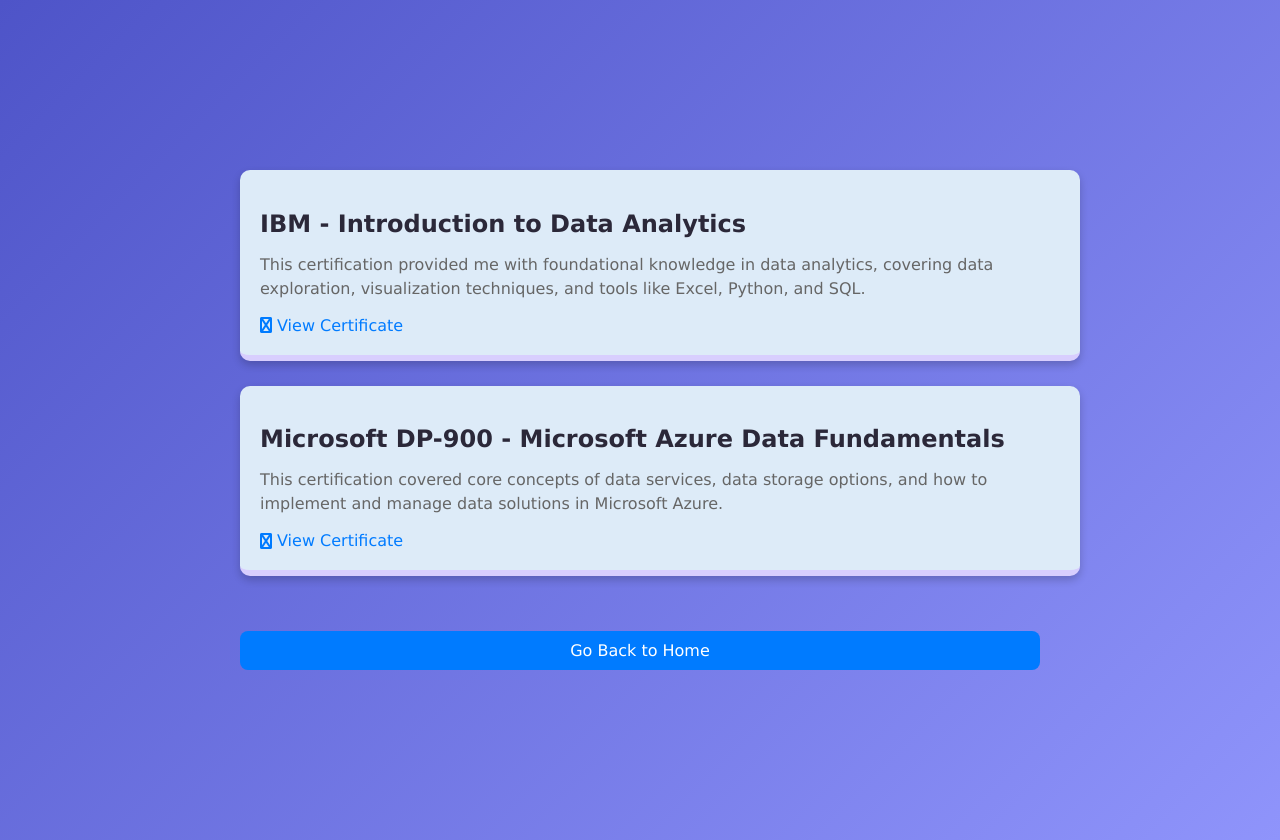
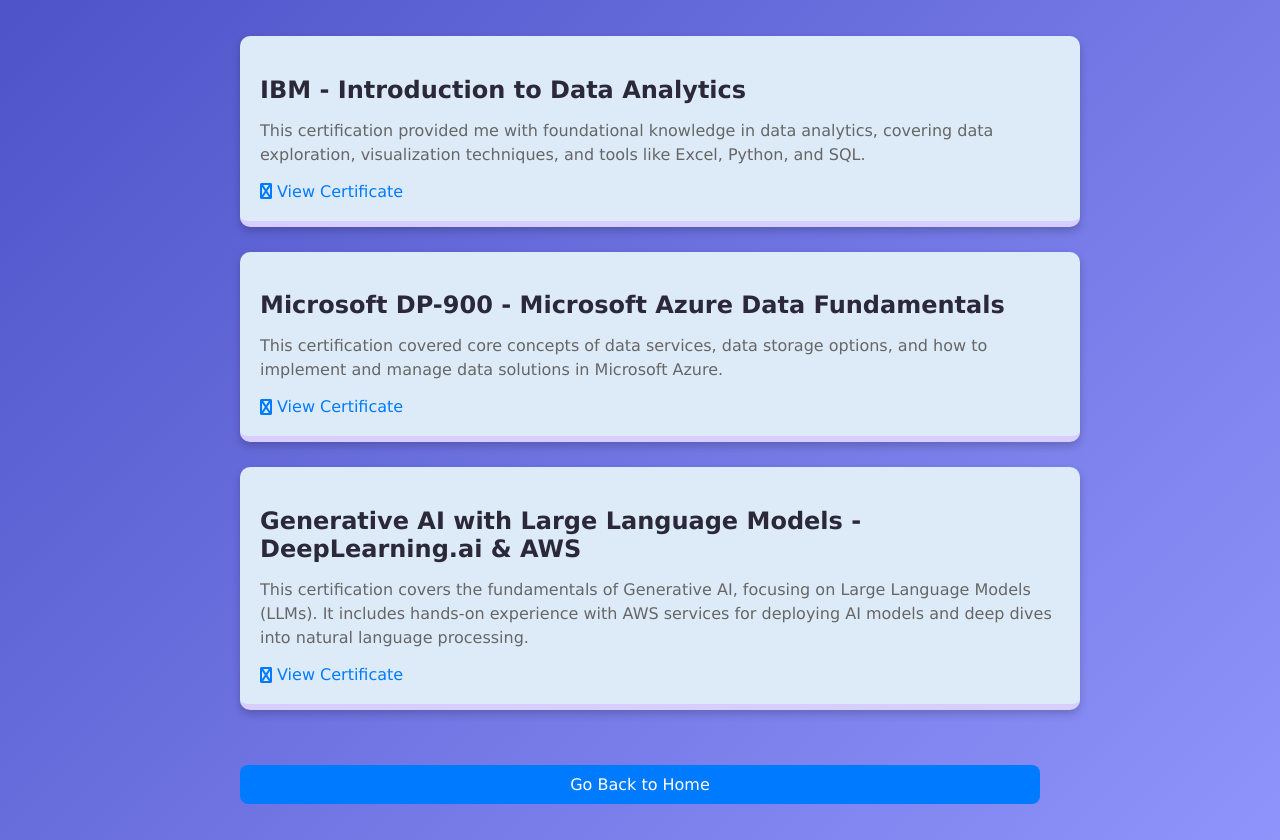
Before and after one commit to sujal-maheshwari2004/Personal_Portfolio, a plain HTML site: page certification.html in a window 1280 px wide. Drawn offline with Linux system fonts and the light colour scheme.

Commit message:
Update certification.html

```diff
--- a/certification.html
+++ b/certification.html
@@ -90,7 +90,7 @@
                 visualization techniques, and tools like Excel, Python, and SQL.
             </p>
             <div class="certification-links">
-                <a href="https://www.coursera.org/account/accomplishments/certificate/5XG8W5J7XBPY" class="certification-link" target="_blank">
+                <a href="https://www.coursera.org/account/accomplishments/verify/JGTDTSJ4D3L2" class="certification-link" target="_blank">
                     <i class="fab fa-certificate"></i> View Certificate
                 </a>
             </div>
@@ -104,7 +104,21 @@
                 manage data solutions in Microsoft Azure.
             </p>
             <div class="certification-links">
-                <a href="https://www.credly.com/badges/9d4c38fd-bdbd-4187-8cfa-7f78cd9c95b4/public_url" class="certification-link" target="_blank">
+                <a href="https://www.credly.com/badges/2d561bd2-7969-4cb2-8f0f-db2baf00842d/public_url" class="certification-link" target="_blank">
+                    <i class="fab fa-certificate"></i> View Certificate
+                </a>
+            </div>
+        </div>
+
+        <!-- Certification 3 -->
+        <div class="certification-card">
+            <h2 class="certification-title">Generative AI with Large Language Models - DeepLearning.ai & AWS</h2>
+            <p class="certification-description">
+                This certification covers the fundamentals of Generative AI, focusing on Large Language Models (LLMs). It includes hands-on
+                experience with AWS services for deploying AI models and deep dives into natural language processing.
+            </p>
+            <div class="certification-links">
+                <a href="https://coursera.org/share/86287460e0a107d616ac49a5eface95e" class="certification-link" target="_blank">
                     <i class="fab fa-certificate"></i> View Certificate
                 </a>
             </div>
```
